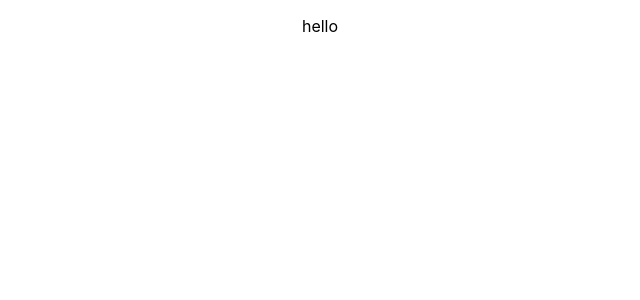
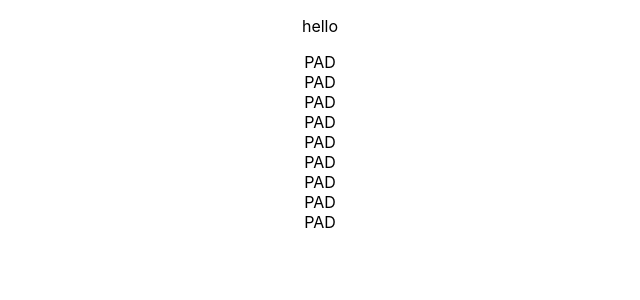
Before and after one commit to abu271/drum-machine, a React (Create React App) app: page / in a window 1280 px wide. Shown: the top 300 px of the page, without its empty margins (320-960 px from the left). Built offline with nearby package versions, Linux system fonts and the light colour scheme.

Commit message:
drum-pad component added

```diff
--- a/src/container components/App/App.js
+++ b/src/container components/App/App.js
@@ -1,12 +1,24 @@
 import React, { Component } from 'react';
 import './App.css';
-import Display from '../../presentational components/Display'
+import Display from '../../presentational components/Display/Display'
+import Pad from '../../presentational components/Pad/Pad'
 
 class App extends Component {
   render() {
     return (
       <div id="drum-machine" className="App">
-        <Display id="display" />
+        <div id="display">
+          <Display />
+        </div>
+        <Pad className="drum-pad" />
+        <Pad className="drum-pad" />
+        <Pad className="drum-pad" />
+        <Pad className="drum-pad" />
+        <Pad className="drum-pad" />
+        <Pad className="drum-pad" />
+        <Pad className="drum-pad" />
+        <Pad className="drum-pad" />
+        <Pad className="drum-pad" />
       </div>
     )
   }
--- /dev/null
+++ b/src/presentational components/Pad/Pad.js
@@ -0,0 +1,5 @@
+import React from 'react'
+
+const Pad = () => <div>PAD</div>
+
+export default Pad
```
Also changed, not shown: src/presentational components/Display/Display.js (renamed from src/presentational components/Display.js).
